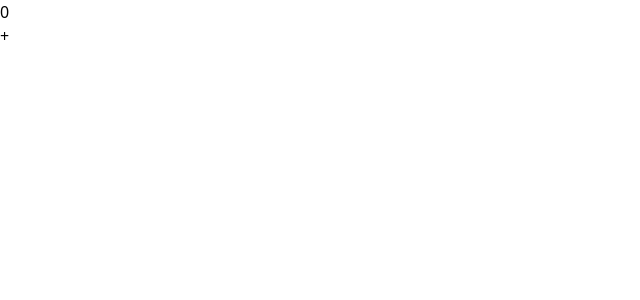
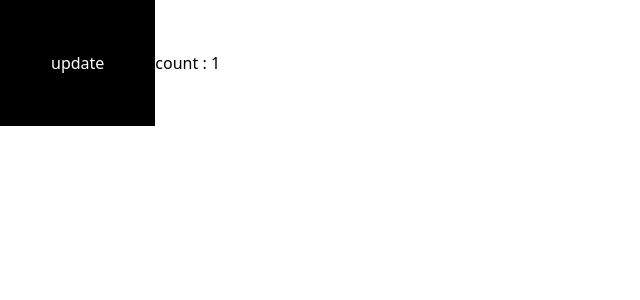
Before and after one commit to box3101/react-study, a React (Vite) app: page /members in a window 1280 px wide. Shown: the top 300 px of the page, without its empty margins (0-640 px from the left). Built offline with nearby package versions, Linux system fonts and the light colour scheme.

Commit message:
UseEffet 기본 init

```diff
--- a/src/App.jsx
+++ b/src/App.jsx
@@ -1,33 +1,32 @@
 /*
-	hook : 리액트 16.4 버전부터 새로나온 함수형 컴포넌트에서 사용할 수 있는 전용함수
-	사용규칙 : use로 함수이름 시작
-	사용규칙 : 컴포넌트안에서만 호출가능 (특정 핸들러함수 안쪽에서는 호출불가)
-	useState() : state라는 리액트의 변경점을 야기할 중요한 정보값을 담을 그릇 state생성, state값을 변경도 가능
-	state를 통해서 번거롭게 데이터를 변경해야지만 재랜더링 시키는 이유는
-	불필요하게 컴포넌트를 재호출하지 않음으로서 연산 비용을 최소화
-	리액트에서 변경점을 야기시키는 중요한 정보값을 효율적으로 관리하기 위함
+	Mount : 화면에 첫 랜더링
+	Update : 다시 랜더링
+	Unmount : 화면에서 사라질 때
+	useEffect(()=>{ // 작업내용 })
+
+	두가지 형태
+	1. useEffect(()=>{ // 작업 });
+	콜백함수만 => 랜더링 될때 마다 실행
+	2. useEffect(()=>{ // 작업 } , [value]);
+	콜백함수, 배열 => 화면에 첫 랜더링이 될때 실행 + value 값일 바뀔때 실행 , []이면 화면에 첫 랜더링 될때만 실행
+
+	cleanUp 정리
+	useEffect(()=>{ // 구독} return() => { // 구독해지 }),[]);
+	해당 함수가 Unmount 될 때
 */
 import { useState } from "react";
 
 function App() {
-	console.log("app rendered");
-	// [state, state변경함수] = useState(state에 담길 호출 값)
-	let [result, setResult] = useState(0);
+	const [count, setCount] = useState(1);
 
-	const plus = num => {
-		console.log(result + num);
-		setResult(result + num);
+	const handleCountUpdate = () => {
+		setCount(count + 1);
 	};
 
 	return (
 		<>
-			<h1>{result}</h1>
-			<button
-				onClick={() => {
-					plus(2);
-				}}>
-				+
-			</button>
+			<button onClick={handleCountUpdate}>update</button>
+			<span>count : {count}</span>
 		</>
 	);
 }
--- a/src/index.css
+++ b/src/index.css
@@ -13,6 +13,12 @@
 
 @layer components {
 	.btn {
-		@apply font-raleway m-2 inline-flex rounded-md bg-slate-800 px-4 py-2 text-2xl font-semibold text-white;
+		@apply m-2 inline-flex rounded-md bg-slate-800 px-4 py-2 font-raleway text-2xl font-semibold text-white;
 	}
 }
+button {
+	border: 1px solid #000;
+	padding: 50px;
+	background: #000;
+	color: #fff;
+}
```
